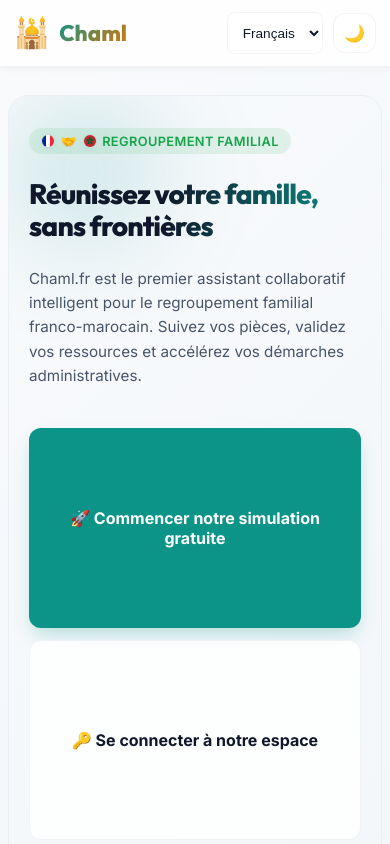
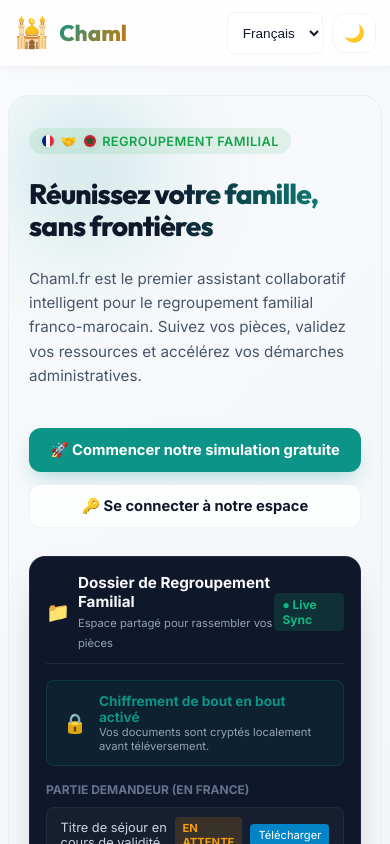
Before and after one commit to ridaounana/chaml.fr, a React (Vite) app: page / in a window 390 px wide. Shown: the top 844 px of the page. Built offline with nearby package versions, Linux system fonts and the light colour scheme; no server answers.

Commit message:
fix: compact mobile hero button heights and prevent flex-basis expansion in column mode

```diff
--- a/src/index.css
+++ b/src/index.css
@@ -302,6 +302,7 @@
   gap: 0.75rem;
   margin-top: 1rem;
   align-items: center;
+  flex-wrap: wrap;
 }
 
 @media (max-width: 576px) {
@@ -313,9 +314,17 @@
   .form-action-group {
     flex-direction: column;
     width: 100%;
+    align-items: stretch;
   }
   .form-action-group .btn {
-    width: 100%;
+    width: 100% !important;
+    flex: none !important;
+    height: auto !important;
+    min-height: 44px !important;
+    max-height: 52px !important;
+    padding: 0.65rem 1rem !important;
+    font-size: 0.92rem !important;
+    box-sizing: border-box !important;
   }
 }
 
--- a/src/pages/Landing.jsx
+++ b/src/pages/Landing.jsx
@@ -403,10 +403,9 @@
               className="btn btn-primary"
               onClick={() => onNavigate("register")}
               style={{
-                padding: "0.9rem 1.5rem",
-                fontSize: "1rem",
+                padding: "0.75rem 1.25rem",
+                fontSize: "0.95rem",
                 fontWeight: "bold",
-                flex: "1 1 200px",
                 justifyContent: "center",
                 boxShadow: "0 10px 20px -5px rgba(var(--primary-rgb), 0.3)"
               }}
@@ -417,10 +416,9 @@
               className="btn btn-secondary"
               onClick={() => onNavigate("login")}
               style={{
-                padding: "0.9rem 1.5rem",
-                fontSize: "1rem",
+                padding: "0.75rem 1.25rem",
+                fontSize: "0.95rem",
                 fontWeight: "bold",
-                flex: "1 1 200px",
                 justifyContent: "center"
               }}
             >
```
